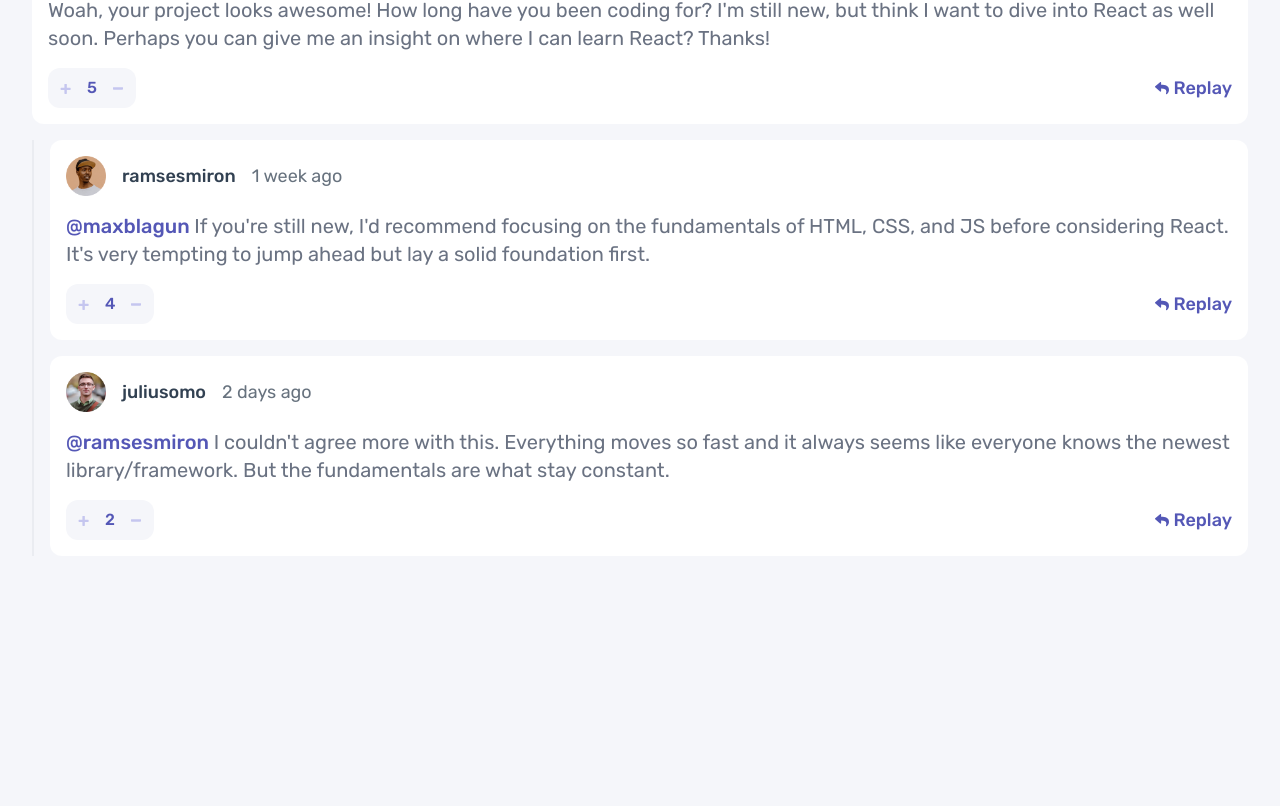
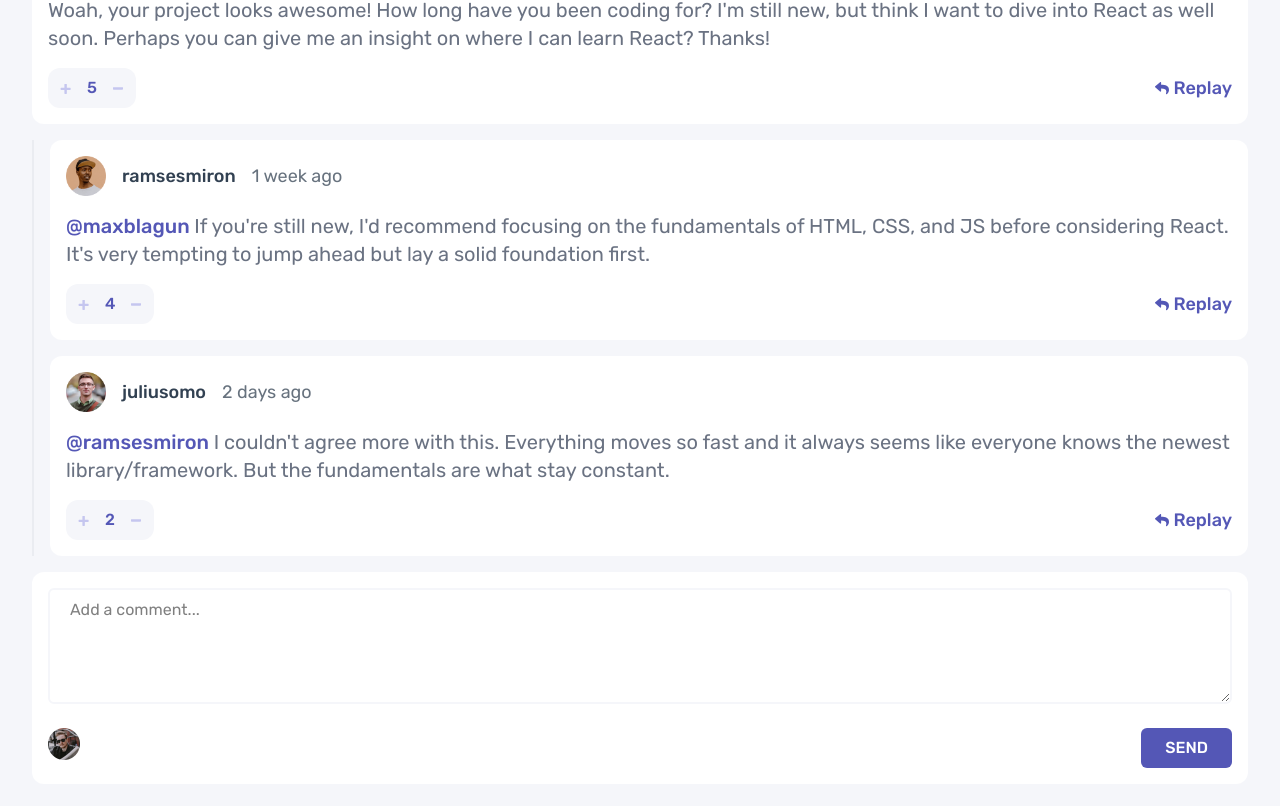
Before and after one commit to KonieK981/interactive-comments-section, a React (Vite) app: page / in a window 1280 px wide. Shown: the part 340-1146 px from the top of the page. Before the commit the page ends 928 px from the top, so only its background shows below. Built offline with nearby package versions, Linux system fonts and the light colour scheme.

Commit message:
initial form layout

```diff
--- a/src/App.tsx
+++ b/src/App.tsx
@@ -1,6 +1,7 @@
 import "./App.css";
 import data from "../data.json";
 import CommentCard from "./components/CommentCard";
+import Form from "./components/Form";
 
 function App() {
   const comments = data.comments;
@@ -33,6 +34,8 @@ function App() {
           )}
         </>
       ))}
+
+      <Form />
     </div>
   );
 }
--- /dev/null
+++ b/src/components/Form.tsx
@@ -0,0 +1,32 @@
+import Button from "./buttons/Button";
+
+const Form = () => {
+  return (
+    <div className="w-full rounded-xl bg-white p-4">
+      <form action="" className="flex flex-col gap-4">
+        <textarea
+          name=""
+          id=""
+          rows={4}
+          className="py-2 px-5 border-2 rounded-md border-grey-50"
+          placeholder="Add a comment..."
+        ></textarea>
+        <footer className="mt-2 inline-flex justify-between">
+          <img
+            src="./images/avatars/image-maxblagun.webp"
+            alt="User avatar"
+            className="w-8 h-8"
+          />
+          <Button
+            text="SEND"
+            alt="Send button"
+            classProps="px-6 py-2 text-white bg-purple-600 rounded-md"
+            spanProps="text-md"
+          />
+        </footer>
+      </form>
+    </div>
+  );
+};
+
+export default Form;
--- a/src/components/buttons/Button.tsx
+++ b/src/components/buttons/Button.tsx
@@ -1,8 +1,18 @@
-const Button = ({ imgUrl, color, text, alt }) => {
+const Button = ({
+  imgUrl,
+  color,
+  text,
+  alt,
+  spanProps = "text-lg",
+  classProps = "",
+}) => {
   return (
-    <button className={`inline-flex items-center gap-1`} aria-label={alt}>
-      <img src={imgUrl} alt={alt} />
-      <span className={`text-lg font-medium text-${color}`}>{text}</span>
+    <button
+      className={`inline-flex items-center gap-1 ${classProps}`}
+      aria-label={alt}
+    >
+      {imgUrl && <img src={imgUrl} alt={alt} />}
+      <span className={`${spanProps} font-medium text-${color}`}>{text}</span>
     </button>
   );
 };
```
